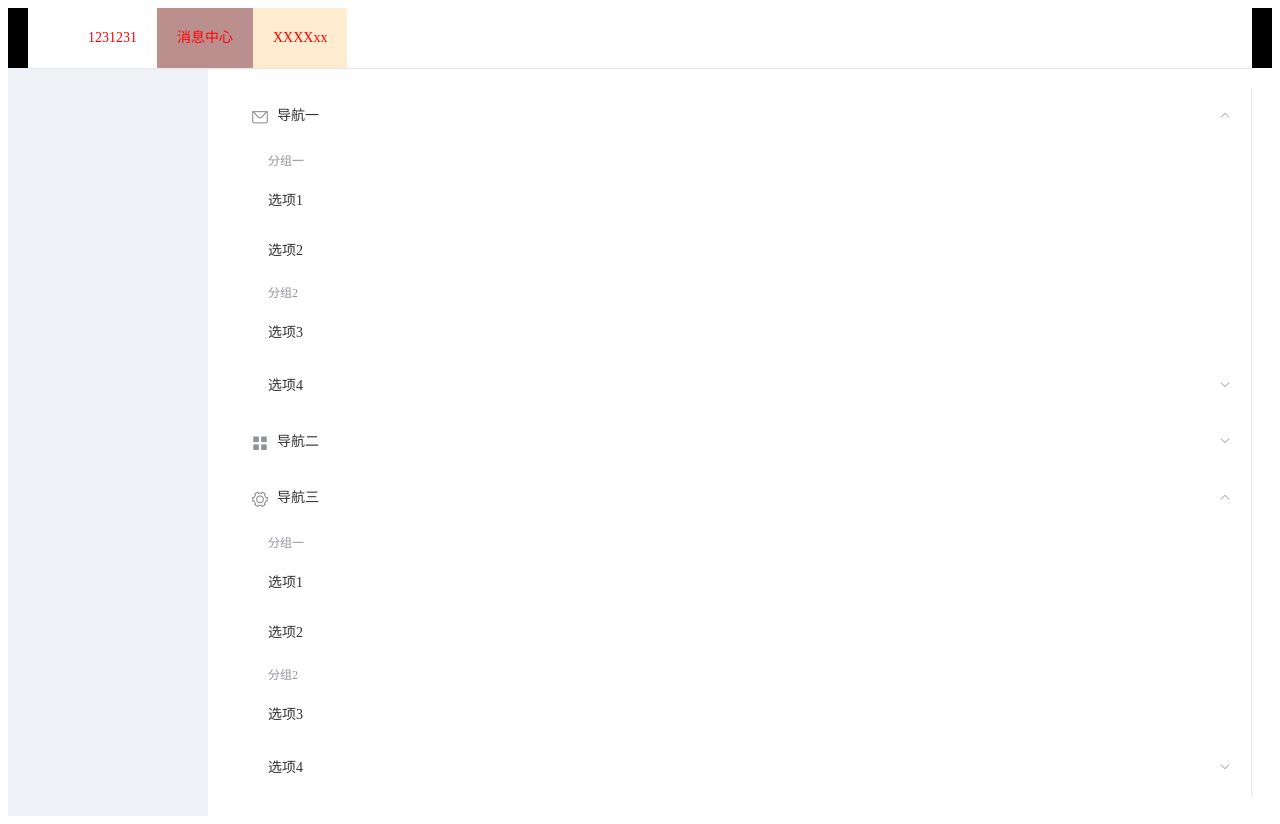
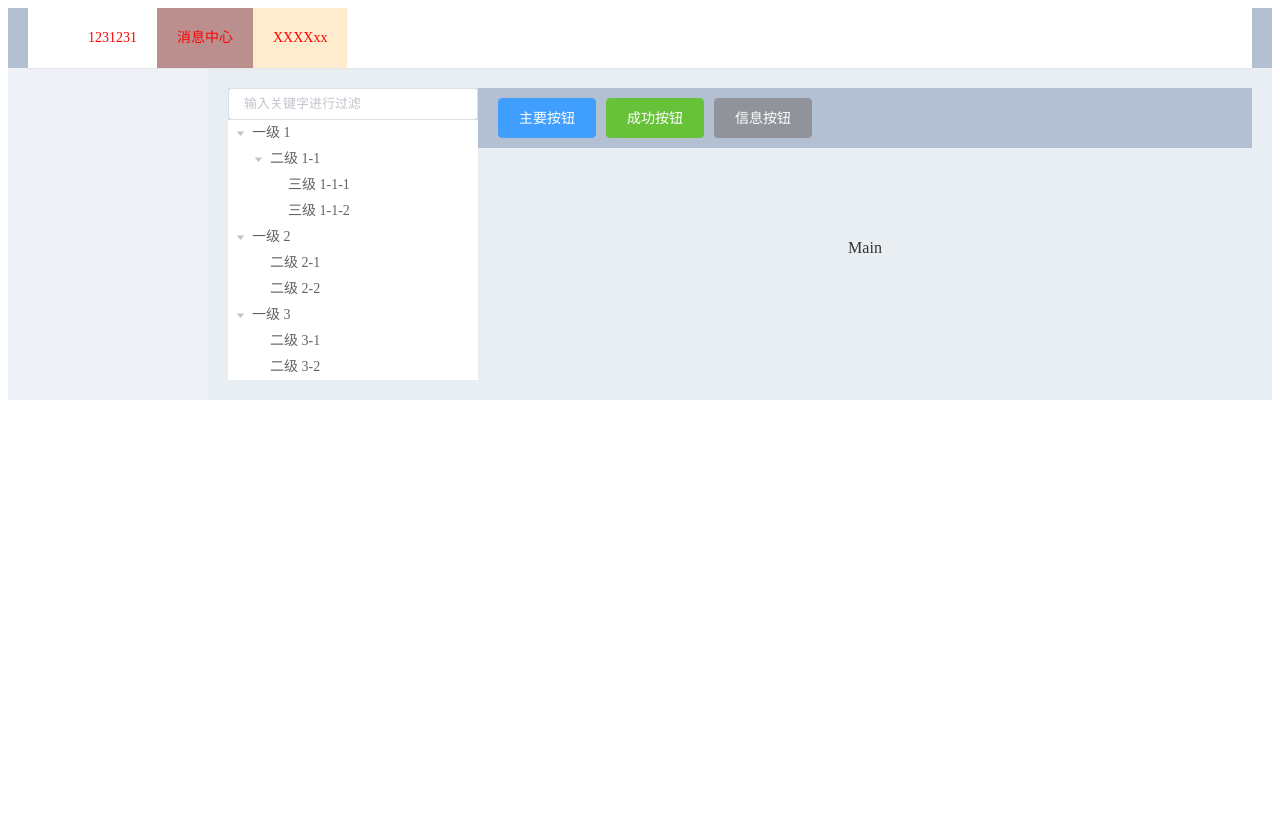
Before and after one commit to pangsonyo/vue-js.demo, a Vue app: page /#/dealCenter in a window 1280 px wide. After the commit the page ends 800 px from the top, so only its background shows below. Built offline with nearby package versions, Linux system fonts and the light colour scheme.

Commit message:
容器左部机构树  和 头部按钮

```diff
--- a/src/components/DealCenter.vue
+++ b/src/components/DealCenter.vue
@@ -1,59 +1,124 @@
 <template>
-  <el-menu :default-openeds="['1', '3']" background-color="">
-    <el-submenu index="1">
-      <template slot="title"><i class="el-icon-message"></i>导航一</template>
-      <el-menu-item-group>
-        <template slot="title">分组一</template>
-        <el-menu-item index="1-1">选项1</el-menu-item>
-        <el-menu-item index="1-2">选项2</el-menu-item>
-      </el-menu-item-group>
-      <el-menu-item-group title="分组2">
-        <el-menu-item index="1-3">选项3</el-menu-item>
-      </el-menu-item-group>
-      <el-submenu index="1-4">
-        <template slot="title">选项4</template>
-        <el-menu-item index="1-4-1">选项4-1</el-menu-item>
-      </el-submenu>
-    </el-submenu>
-    <el-submenu index="2">
-      <template slot="title"><i class="el-icon-menu"></i>导航二</template>
-      <el-menu-item-group>
-        <template slot="title">分组一</template>
-        <el-menu-item index="2-1">选项1</el-menu-item>
-        <el-menu-item index="2-2">选项2</el-menu-item>
-      </el-menu-item-group>
-      <el-menu-item-group title="分组2">
-        <el-menu-item index="2-3">选项3</el-menu-item>
-      </el-menu-item-group>
-      <el-submenu index="2-4">
-        <template slot="title">选项4</template>
-        <el-menu-item index="2-4-1">选项4-1</el-menu-item>
-      </el-submenu>
-    </el-submenu>
-    <el-submenu index="3">
-      <template slot="title"><i class="el-icon-setting"></i>导航三</template>
-      <el-menu-item-group>
-        <template slot="title">分组一</template>
-        <el-menu-item index="3-1">选项1</el-menu-item>
-        <el-menu-item index="3-2">选项2</el-menu-item>
-      </el-menu-item-group>
-      <el-menu-item-group title="分组2">
-        <el-menu-item index="3-3">选项3</el-menu-item>
-      </el-menu-item-group>
-      <el-submenu index="3-4">
-        <template slot="title">选项4</template>
-        <el-menu-item index="3-4-1">选项4-1</el-menu-item>
-      </el-submenu>
-    </el-submenu>
-  </el-menu>
+  <el-container>
+    <el-aside width="250px">
+      <el-input size="small"
+        placeholder="输入关键字进行过滤"
+        v-model="filterText">
+      </el-input>
+      <el-tree
+        class="filter-tree"
+        :data="data2"
+        :props="defaultProps"
+        default-expand-all
+        :filter-node-method="filterNode"
+        ref="tree2">
+      </el-tree>
+
+
+    </el-aside>
+    <el-container>
+      <el-header>
+        <el-row justify="end">
+        <el-button type="primary">主要按钮</el-button>
+        <el-button type="success">成功按钮</el-button>
+        <el-button type="info">信息按钮</el-button>
+          </el-row>
+      </el-header>
+
+      <el-main>Main</el-main>
+    </el-container>
+  </el-container>
 </template>
 
 <script>
     export default {
-        name: "DealCenter"
+
+      watch: {
+        filterText(val) {
+          this.$refs.tree2.filter(val);
+        }
+      },
+      methods: {
+        filterNode(value, data) {
+          if (!value) return true;
+          return data.label.indexOf(value) !== -1;
+        }
+      },
+
+
+      data() {
+        return {
+          filterText: '',
+          data2: [{
+            id: 1,
+            label: '一级 1',
+            children: [{
+              id: 4,
+              label: '二级 1-1',
+              children: [{
+                id: 9,
+                label: '三级 1-1-1'
+              }, {
+                id: 10,
+                label: '三级 1-1-2'
+              }]
+            }]
+          }, {
+            id: 2,
+            label: '一级 2',
+            children: [{
+              id: 5,
+              label: '二级 2-1'
+            }, {
+              id: 6,
+              label: '二级 2-2'
+            }]
+          }, {
+            id: 3,
+            label: '一级 3',
+            children: [{
+              id: 7,
+              label: '二级 3-1'
+            }, {
+              id: 8,
+              label: '二级 3-2'
+            }]
+          }],
+          defaultProps: {
+            children: 'children',
+            label: 'label'
+          }
+        };
+      },
+
+
+      name: "DealCenter"
     }
 </script>
 
-<style scoped>
+<style>
+  .el-header, .el-footer {
+    background-color: #B3C0d1;
+    color: #222;
+    text-align: left;
+    line-height: 60px;
+  }
 
+  .el-aside {
+    background-color: #D3DCE6;
+    color: #333;
+    text-align: center;
+    line-height: 20px;
+  }
+
+  .el-main {
+    background-color: #E9EEF3;
+    color: #333;
+    text-align: center;
+    line-height: 160px;
+  }
+
+  body > .el-container {
+    margin-bottom: 40px;
+  }
 </style>
```
Also changed, not shown: static/list.json (+4 -32 lines).
